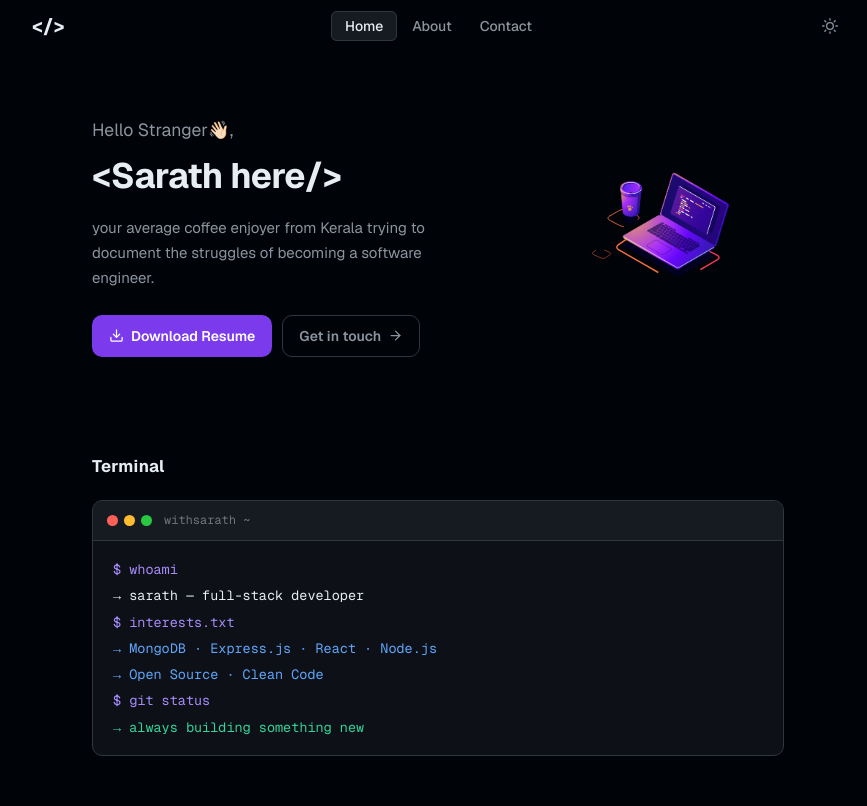
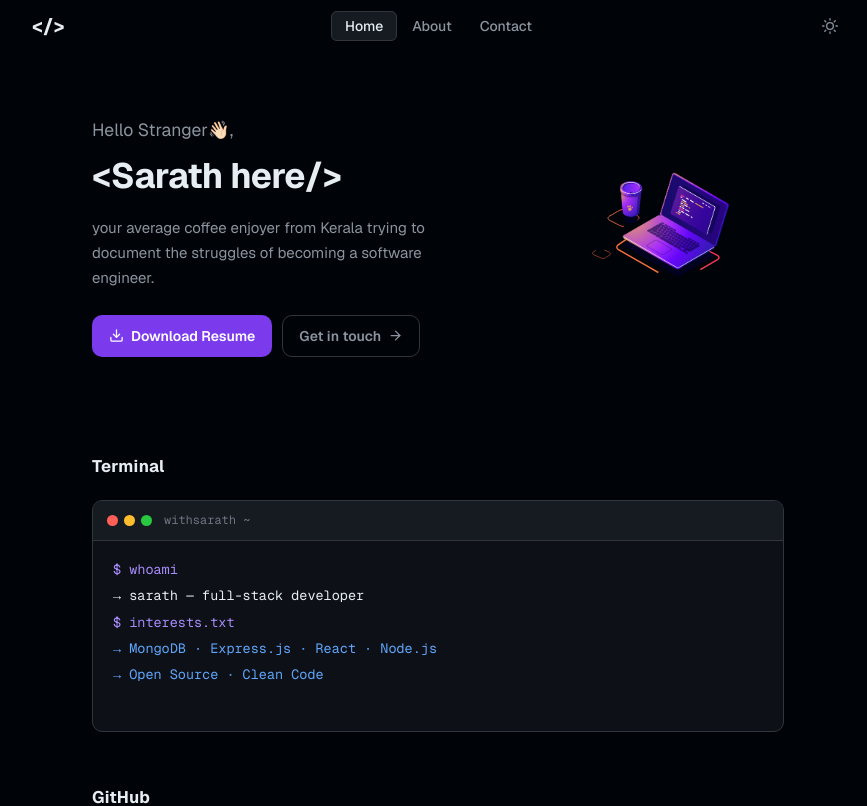
Before and after one commit to withsarath/main-portfolio, a React (Vite) app: page / in a window 1280 px wide. Shown: the top 806 px of the page, without its empty margins (202-1069 px from the left). Built offline with nearby package versions, Linux system fonts and the light colour scheme; no server answers.

Commit message:
Updated terminal text delays for improved display timing

```diff
--- a/src/pages/Home.jsx
+++ b/src/pages/Home.jsx
@@ -17,13 +17,13 @@ const LINES = [
   { text: "$ interests.txt", delay: 2400, color: "#a78bfa" },
   {
     text: "→ MongoDB · Express.js · React · Node.js",
-    delay: 3000,
+    delay: 4000,
     color: "#60a5fa",
   },
-  { text: "→ Open Source · Clean Code", delay: 3500, color: "#60a5fa" },
-  { text: "$ git status", delay: 4400, color: "#a78bfa" },
-  { text: "→ always building something new", delay: 5000, color: "#34d399" },
-  { text: "$ _", delay: 6000, color: "#a78bfa", blink: true },
+  { text: "→ Open Source · Clean Code", delay: 5000, color: "#60a5fa" },
+  { text: "$ git status", delay: 6400, color: "#a78bfa" },
+  { text: "→ always building something new", delay: 7000, color: "#34d399" },
+  { text: "$ _", delay: 8400, color: "#a78bfa", blink: true },
 ];
 
 const Terminal = () => {
```
